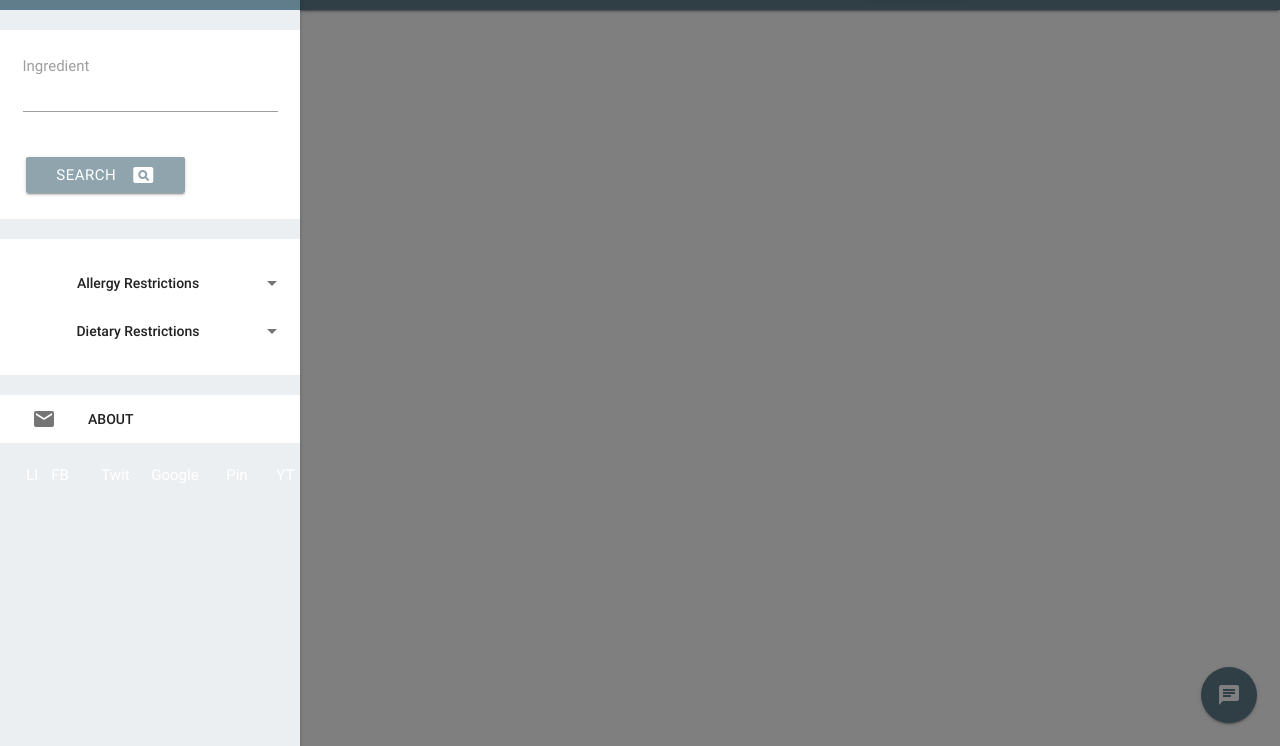
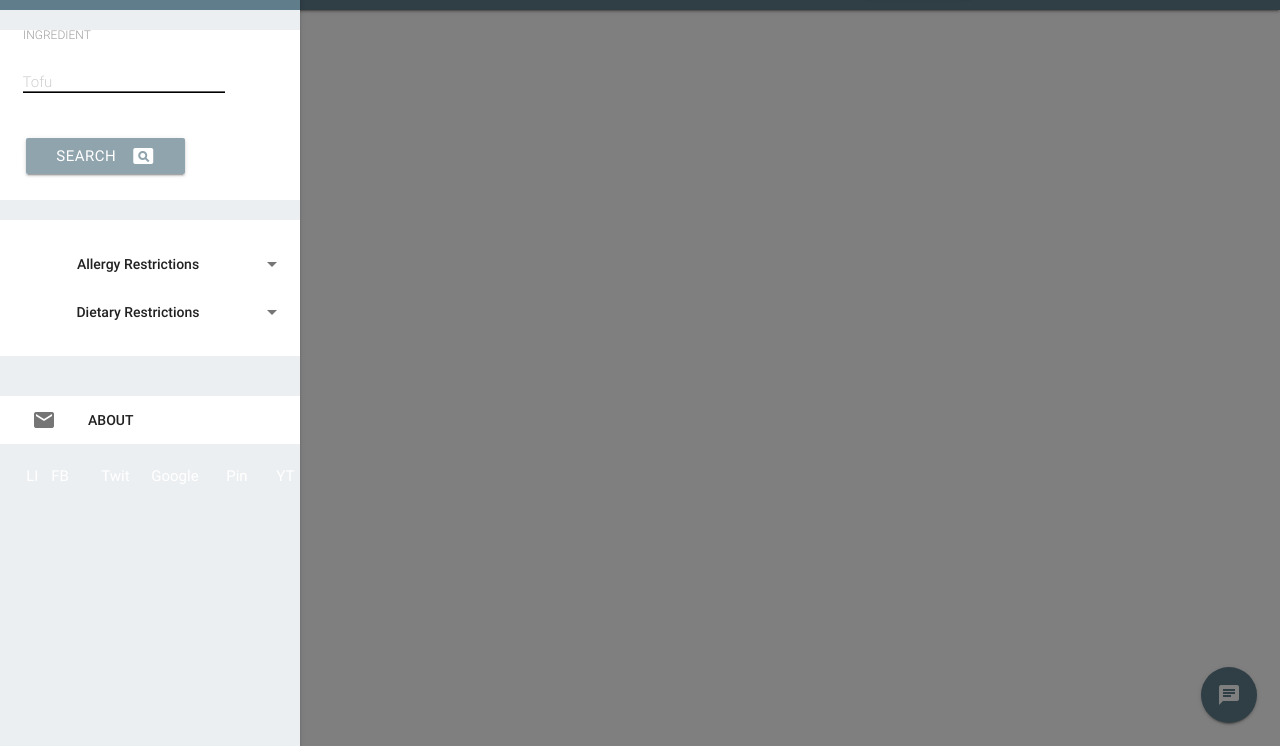
Before and after one commit to viviann224/AllerJeeves, a plain HTML site: page index.html in a window 1280 px wide. Shown: the part 54-800 px from the top of the page. Drawn offline with nearby package versions, Linux system fonts and the light colour scheme.

Commit message:
updated sideNav

```diff
--- a/index.html
+++ b/index.html
@@ -62,20 +62,41 @@
        <li class="white">
          <ul class="collapsible collapsible-accordion">
 
+           <div class="row">
+                 <form class="col s12">
+                   <div class="row">
 
-            <div class="row">
+          <div class="input-field col s12 flow-text black-text">
+            <p>
+            <input id="input_text" type="text" data-length="30" placeholder="Tofu" class="validate" class="flow-text">
 
+            <label for="input_text">INGREDIENT</label>
+
+          </div>
+        </div>
+        <a class="waves-effect waves-light btn blue-grey lighten-2">SEARCH<i class="material-icons right">pageview</i></a>
+
+                 </form>
+                 <div class="row">
+                 </div>
+               </div>
+
+    <!-- <div class="row">
       <form class="col s12">
         <div class="row">
-          <div class="input-field col s12">
-            <textarea id="textarea1" class="materialize-textarea"></textarea>
-            <label for="textarea1">Ingredient</label>
+          <div class="input-field col s12 black-text validate active">
+            <input placeholder="Tofu" id="first_name" type="text">
+            <label for="foodSearch">Ingriedient</label>
+            <br>
+
+
+
           </div>
           <a class="waves-effect waves-light btn blue-grey lighten-2">SEARCH<i class="material-icons right">pageview</i></a>
+
         </div>
       </form>
-
-    </div>
+    </div> -->
 
 
 
--- a/style.css
+++ b/style.css
@@ -1,8 +1,27 @@
 .checkbox
 {
 
+
 }
 
+.input-field input[type=text]{
+  border-bottom: 1px solid #000;
+  box-shadow: 0 1px 0 0 #000;
+  width:auto;
+  height: auto;
+}
+
+#input_text
+{
+  ;
+  border-bottom: 1px solid #616161;
+  box-shadow: 0 1px 0 0 #000;
+}
+
+.input-field input[type=text]:focus {
+
+     border-bottom: 1px solid #000;
+     box-shadow: 0 1px 0 0 #000;
 
 
 body {
```
